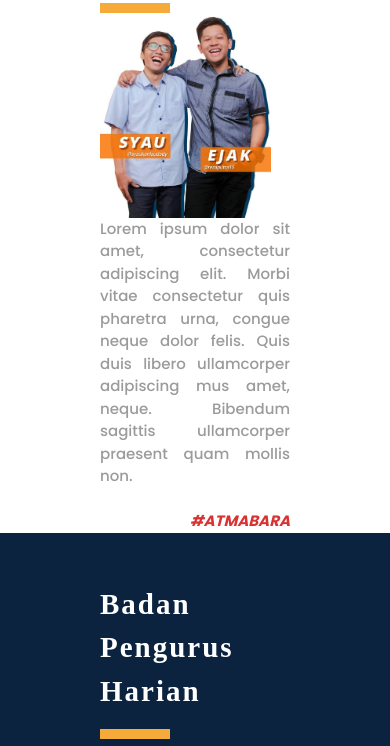
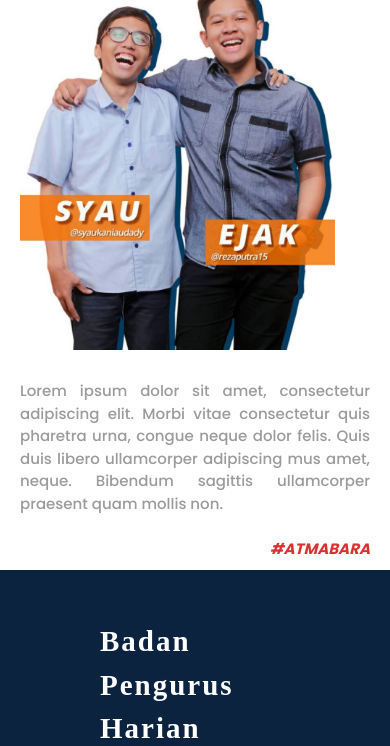
Before and after one commit to onkysoerya/web-bem-v2, a plain HTML site: page index.html in a window 390 px wide. Shown: the part 973-1719 px from the top of the page. Drawn offline with nearby package versions, Linux system fonts and the light colour scheme.

Commit message:
upload kedua

```diff
--- a/assets/css/main.css
+++ b/assets/css/main.css
@@ -1,5 +1,6 @@
 @import url("https://cdnjs.cloudflare.com/ajax/libs/Swiper/4.5.0/css/swiper.min.css");
 @import "../css/bootstrap.min.css";
+@import "style.css";
 
 .container-fluid{
     padding-left: 0;
@@ -41,9 +42,7 @@
     padding:50px 100px;
     padding-bottom: 0px;
 }
-.cr-1{
 
-}
 .cr-1 p{
     font-family: "Playfair Display";
     font-style: normal;
--- a/assets/css/style.css
+++ b/assets/css/style.css
@@ -0,0 +1,10 @@
+@media only screen and (max-width:768px){
+    #sambutan{
+        padding: 10px 20px !important;
+    }
+    .cr-1{
+    }
+    .cr-3{
+        margin-top: 30px;
+    }
+}
```
